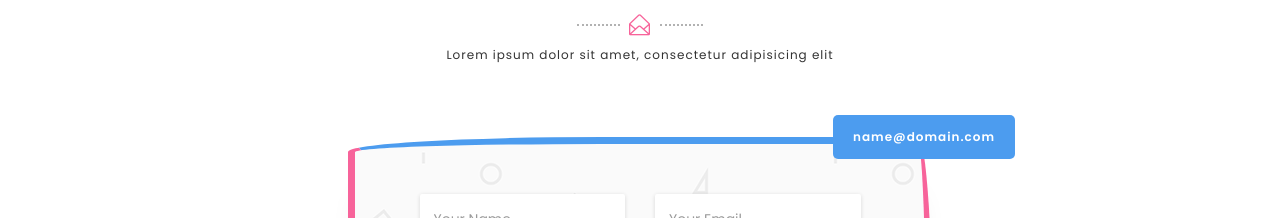
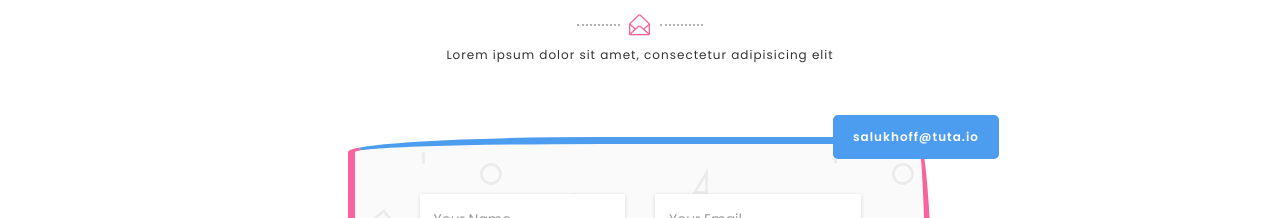
Before and after one commit to Salukhoff/my3d, a plain HTML site: page index.html in a window 1280 px wide. Shown: the part 4367-4585 px from the top of the page. Drawn offline with Linux system fonts and the light colour scheme.

Commit message:
Update index.html

```diff
--- a/index.html
+++ b/index.html
@@ -609,7 +609,7 @@
              <div class="col-md-offset-3 col-sm-offset-2 col-md-6 col-sm-8">
 
                <div class="row">
-                 <div class="contact-us-detail"><a href="mailto:name@domain.com">name@domain.com</a></div>
+                 <div class="contact-us-detail"><a href="mailto:salukhoff@tuta.io">salukhoff@tuta.io</a></div>
                   <form class="contact-us pattern-bg">
 
 					  <div class="col-sm-6">
```
